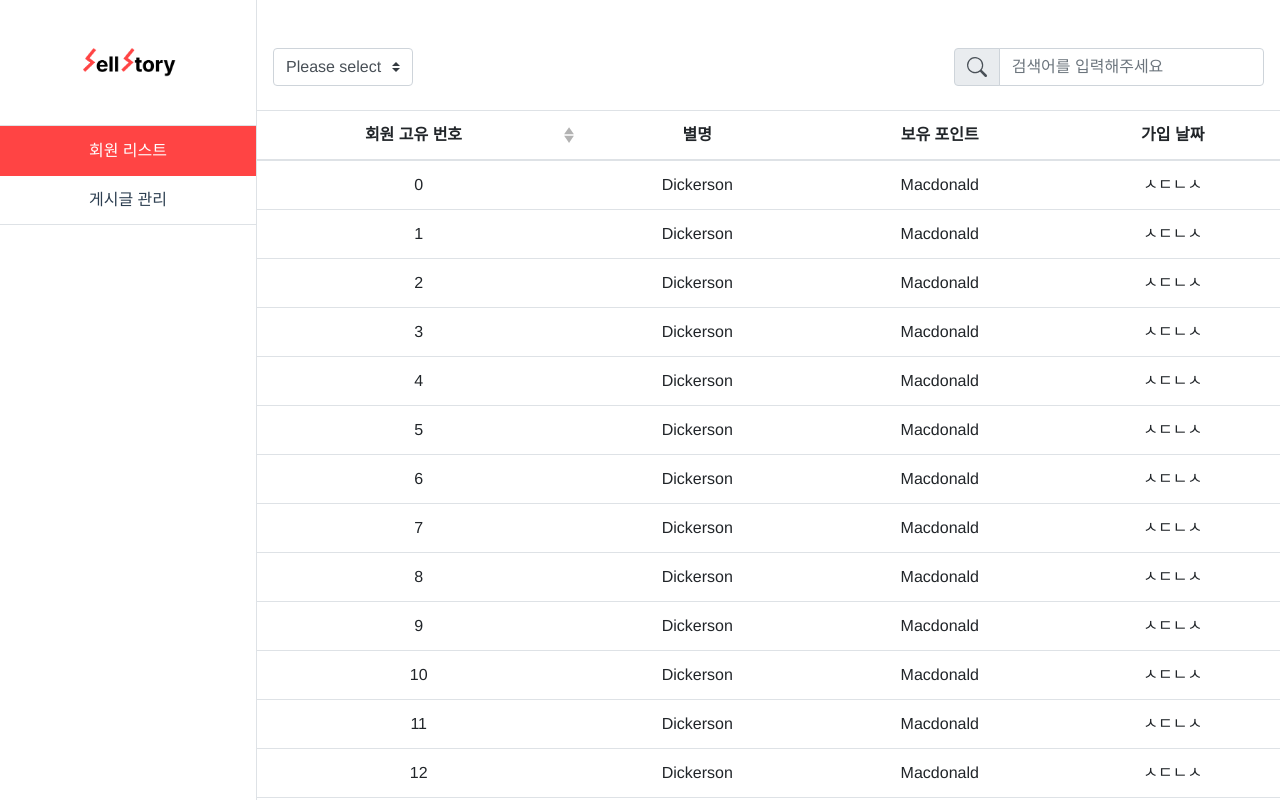
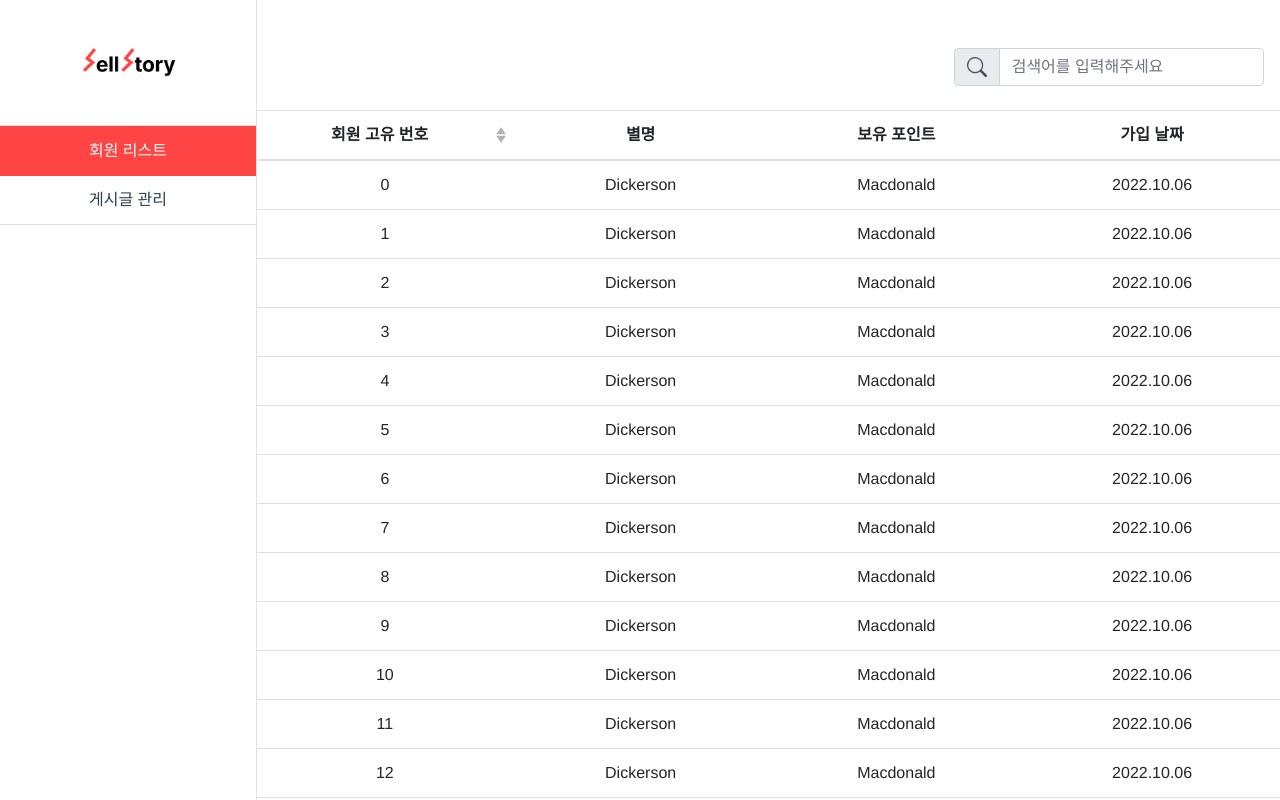
Before and after one commit to J2KB/J2KB-7th-Unicon-KEEZ-Admin-Web, a Vue app: page /dashboard/member-list in a window 1280 px wide. Built offline with nearby package versions, Linux system fonts and the light colour scheme.

Commit message:
add table event and set table th width

```diff
--- a/src/views/member/MemberListView.vue
+++ b/src/views/member/MemberListView.vue
@@ -2,7 +2,6 @@
   <div>
     <module-table
       responsive
-      filter
       search
       :items="items"
       :fields="fields"
@@ -12,6 +11,8 @@
       @current-page="test1"
       @category="test2"
       @search="test3"
+      @row-clicked="showDetailView"
+      @sort-changed="sortChanged"
     />
   </div>
 </template>
@@ -34,21 +35,25 @@ export default {
           key: "id",
           label: "회원 고유 번호",
           sortable: true,
+          thClass: "w25",
         },
         {
           key: "nickname",
           label: "별명",
           sortable: false,
+          thClass: "w25",
         },
         {
           key: "points",
           label: "보유 포인트",
           sortable: false,
+          thClass: "w25",
         },
         {
           key: "register_date",
           label: "가입 날짜",
           sortable: false,
+          thClass: "w25",
         },
       ],
       items: [],
@@ -64,7 +69,7 @@ export default {
           id: i,
           nickname: "Dickerson",
           points: "Macdonald",
-          register_date: "ㅅㄷㄴㅅ",
+          register_date: "2022.10.06",
         });
       }
     },
@@ -77,6 +82,17 @@ export default {
     test3(search) {
       console.log(search);
     },
+    showDetailView(item, index, event) {
+      console.log(item, index, event);
+    },
+    sortChanged(event) {
+      console.log(event);
+    },
   },
 };
 </script>
+<style lang="scss" scoped>
+::v-deep table.b-table thead th.w25 {
+  width: 25%;
+}
+</style>
```
